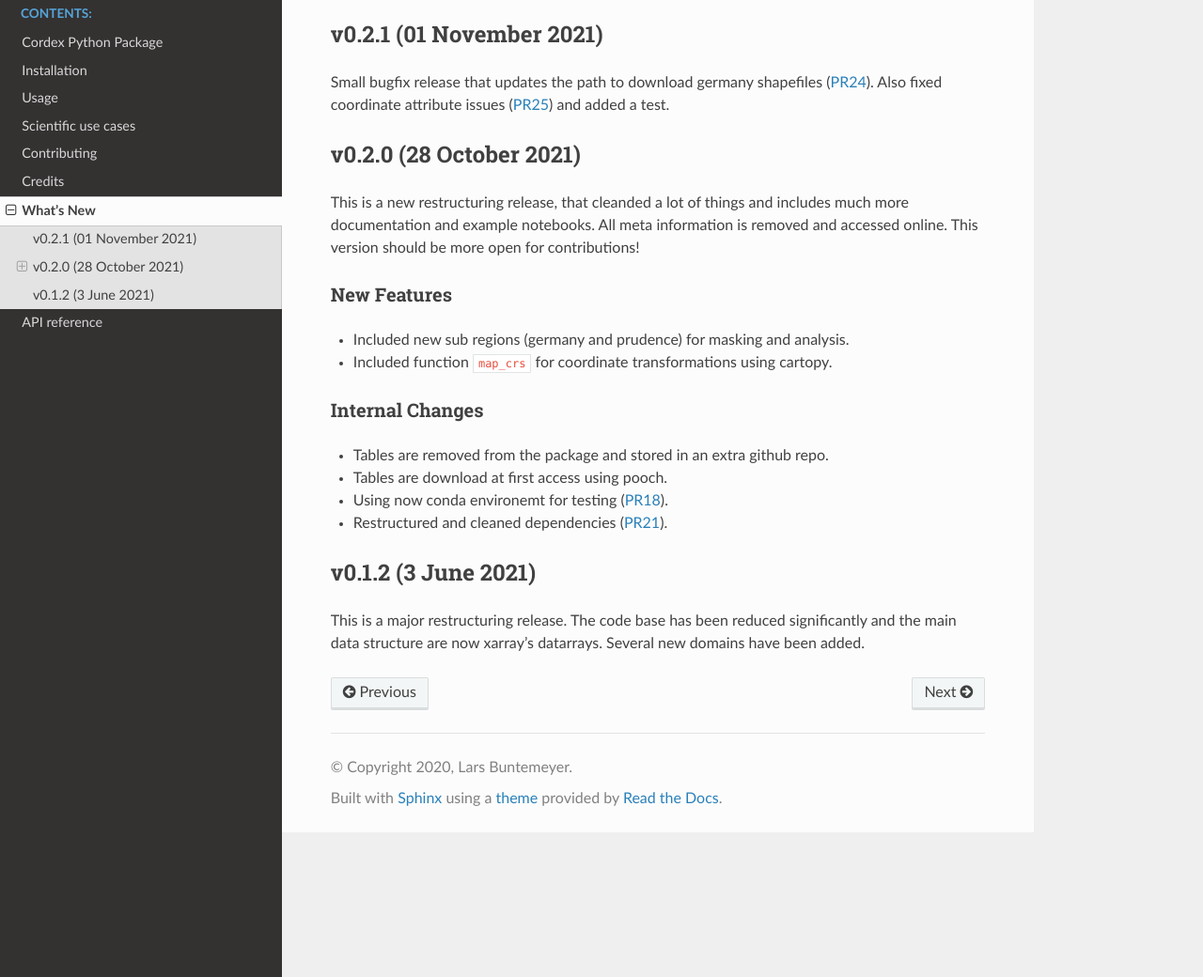
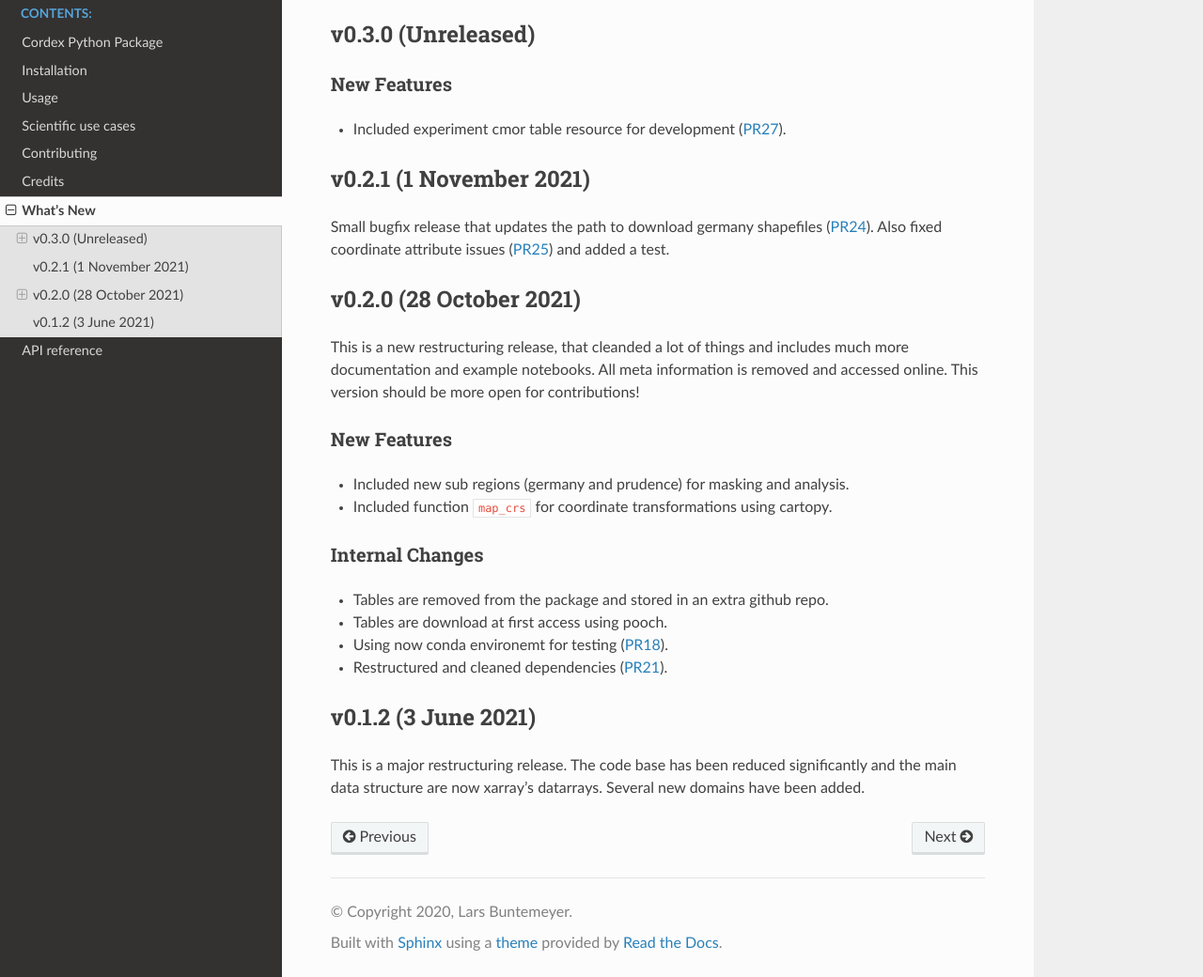
Before and after one commit to euro-cordex/py-cordex, a Sphinx documentation site: the page built from docs/whats_new.rst, in a window 1280 px wide and 1304 px high, cut to the strip 264-1304 px from the top of the window. Shown: the whole strip at 94% size. Built offline with Sphinx 7.4.7 and the Read the Docs theme 2.0.0, drawn with Linux system fonts in a browser that asks for light colours; pages that are not in the unit, such as notebooks, are missing from menus.

Commit message:
docs updates

```diff
--- a/docs/whats_new.rst
+++ b/docs/whats_new.rst
@@ -8,7 +8,14 @@ What's New
 
     import pyremo
 
-v0.2.1 (01 November 2021)
+v0.3.0 (Unreleased)
+-------------------------
+
+New Features
+~~~~~~~~~~~~
+- Included experiment cmor table resource for development (:pull:`27`).
+
+v0.2.1 (1 November 2021)
 -------------------------
 
 Small bugfix release that updates the path to download germany shapefiles (:pull:`24`).
```
